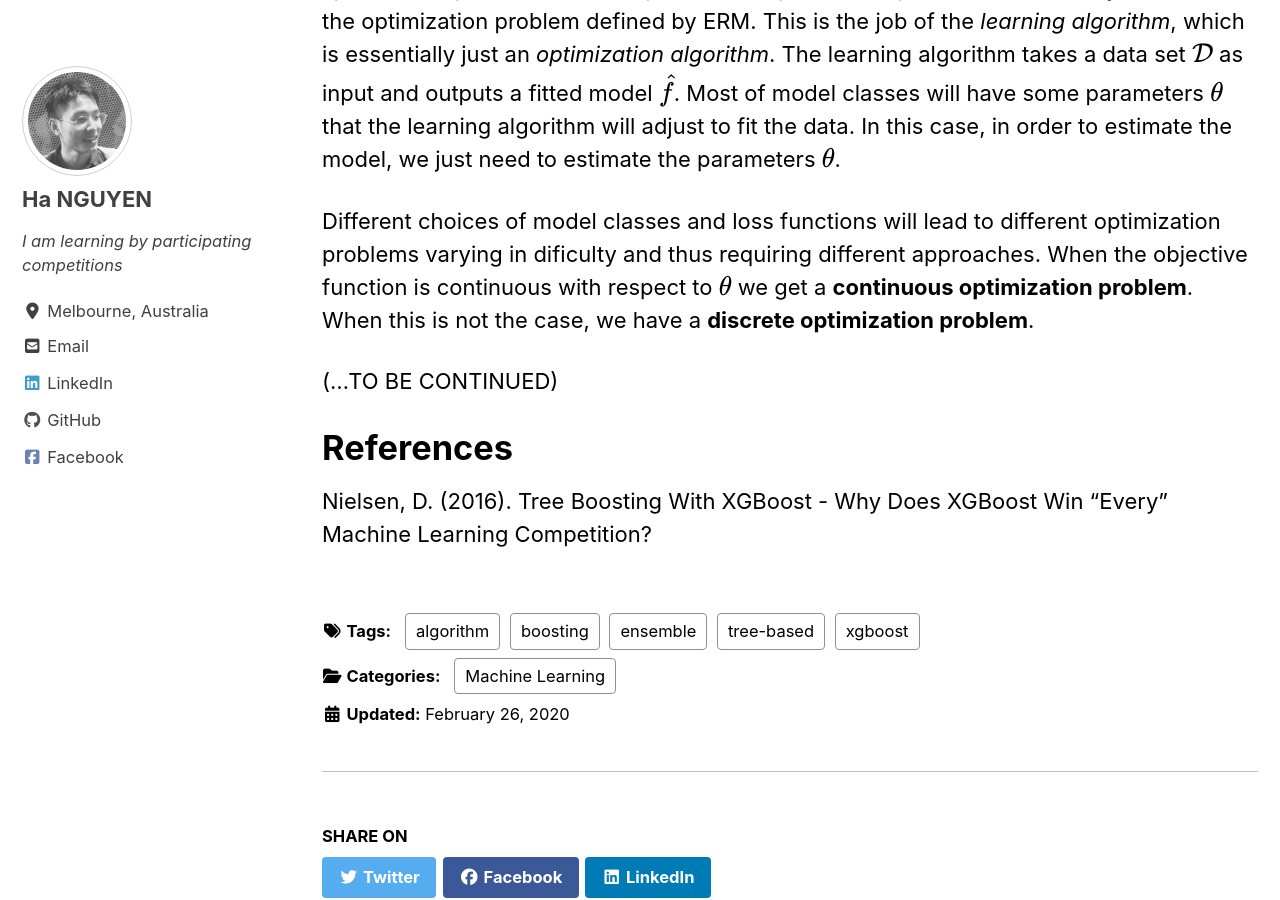
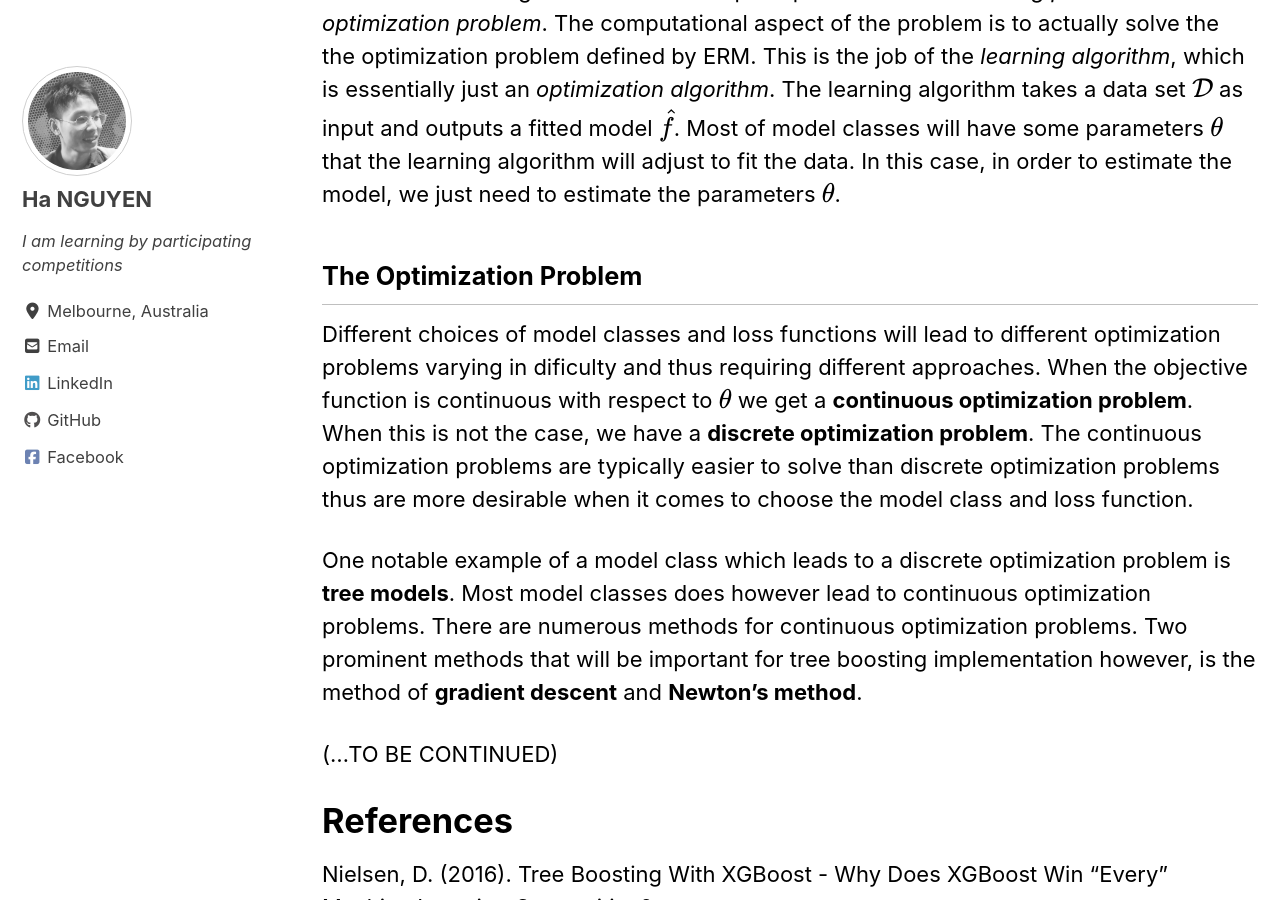
Before and after one commit to datasciblog/datasciblog.github.io, a Jekyll site: the page built from _posts/2020-02-26-tree-boosting-03.md, in a window 1280 px wide and 900 px high, scrolled down 3092 px. Built offline with Jekyll 4.4.1, drawn with Linux system fonts in a browser that asks for light colours; cached includes are drawn as plain includes; nearby versions of some CDN libraries; formulas are drawn with MathJax 3; some of the changed text lies outside the part shown.

Commit message:
Update 2020-02-26-tree-boosting-03.md

```diff
--- a/_posts/2020-02-26-tree-boosting-03.md
+++ b/_posts/2020-02-26-tree-boosting-03.md
@@ -77,7 +77,12 @@ $$ \mathcal{F} = \{ f : f(x) = \theta_0 + \sum\limits_{j=1}^p \theta_j x_j \} $$
 The model class together with the ERM principle reduces the *learning problem* to an *optimization problem*. The computational aspect of the problem is to actually solve the
 the optimization problem defined by ERM. This is the job of the *learning algorithm*, which is essentially just an *optimization algorithm*. The learning algorithm takes a data set $\mathcal{D}$ as input and outputs a fitted model $\hat{f}$. Most of model classes will have some parameters $\theta$ that the learning algorithm will adjust to fit the data. In this case, in order to estimate the model, we just need to estimate the parameters $\theta$.
 
-Different choices of model classes and loss functions will lead to different optimization problems varying in dificulty and thus requiring different approaches. When the objective function is continuous with respect to $\theta$ we get a **continuous optimization problem**. When this is not the case, we have a **discrete optimization problem**.
+## The Optimization Problem
+
+Different choices of model classes and loss functions will lead to different optimization problems varying in dificulty and thus requiring different approaches. When the objective function is continuous with respect to $\theta$ we get a **continuous optimization problem**. When this is not the case, we have a **discrete optimization problem**. The continuous optimization problems are typically easier to solve than discrete optimization problems thus are more desirable when it comes to choose the model class and loss function.
+
+One notable example of a model class which leads to a discrete optimization problem is **tree models**. Most model classes does however lead to continuous optimization problems. There are numerous methods for continuous optimization problems. Two prominent methods that will be important for tree boosting implementation however, is the method of **gradient descent** and **Newton’s method**.
+
 
 (...TO BE CONTINUED)
 
```
